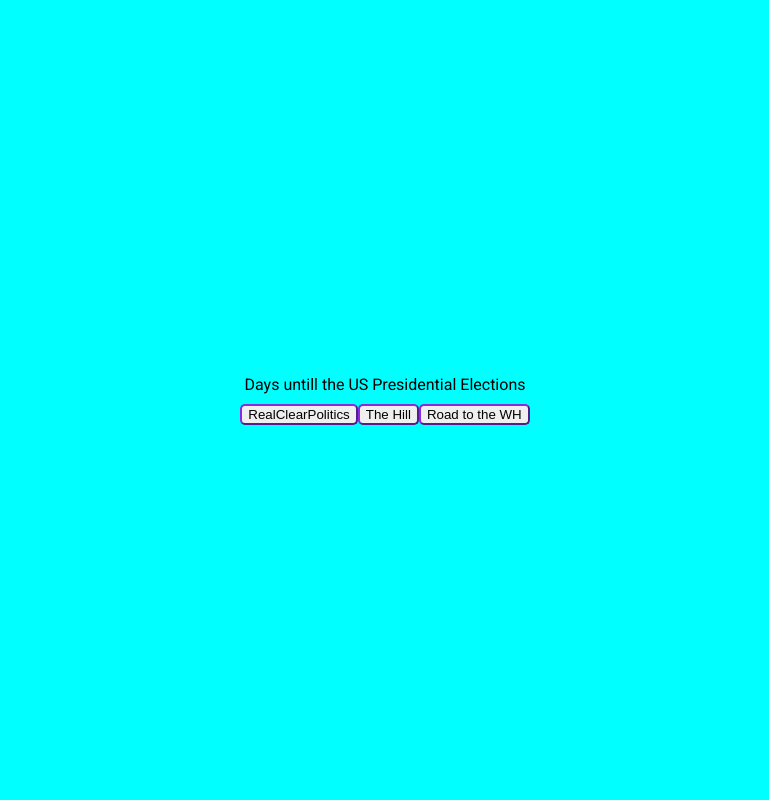
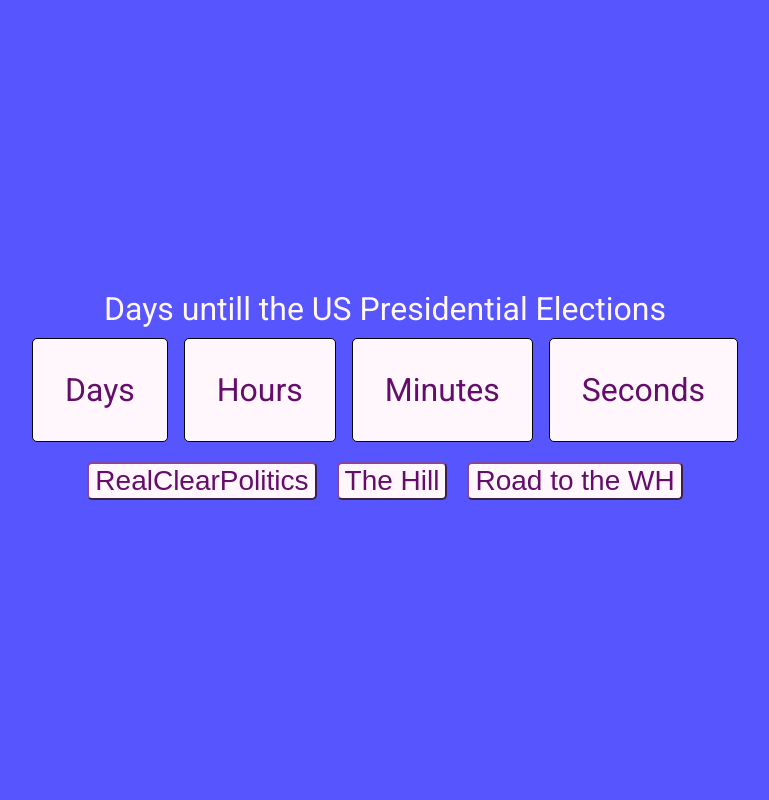
Before and after one commit to sasadjukic/el_countdown, a Flask app: page / in a window 1280 px wide. Shown: the whole page, without its empty margins (255-1024 px from the left). Run offline with Flask 3, Linux system fonts and the light colour scheme.

Commit message:
update css

```diff
--- a/static/css/main.css
+++ b/static/css/main.css
@@ -5,16 +5,55 @@
     align-items: center;
     height: 100vh;
     margin: 0;
-    background-color: aqua;
+    background-color: #5755FE;
     font-family: "Roboto", sans-serif;
 }
 
 .main-container {
     text-align: center;
+    font-size: 2rem;
+}
+
+.clock {
+    display: flex;
+    justify-content: center;
+    align-items: center;
+    margin-bottom: 10px;
+}
+
+.clock div {
+    padding: 2rem;
+    color: #640D6B;
+    background-color: #FFF7FC;
+    border: 1px solid black;
+    border-radius: 5px;
+    margin: 0 0.5rem;
+    width: calc(25% - 1rem);
+    &[data-value="days"]::after, &[data-value="hours"]::after,
+    &[data-value="minutes"]::after, &[data-value="seconds"]::after{
+        display: block;
+    }
+
+    &[data-value="days"]::after {
+        content: "Days";
+    }
+
+    &[data-value="hours"]::after {
+        content: "Hours";
+    }
+
+    &[data-value="minutes"]::after {
+        content: "Minutes";
+    }
+
+    &[data-value="seconds"]::after {
+        content: "Seconds";
+    }
 }
 
 .text-item {
     margin-bottom: 10px;
+    color: #FFF7FC;
 }
 
 .button-container {
@@ -24,14 +63,17 @@
 
 button {
     border-radius: 5px;
-    border-color: blueviolet;
+    border-color: #86469C;
+    background-color: #FFF7FC;
+    color: #640D6B;
+    font-size: 1.75rem;
+    margin: 10px;
 }
 
 button:hover {
     cursor: pointer;
-    background-color: blue;
-    color:aliceblue;
-    border-color:yellow;
+    background-color: #FFC470;
+    border-color:white;
 }
 
 .text-item:nth-child(2) {
```
